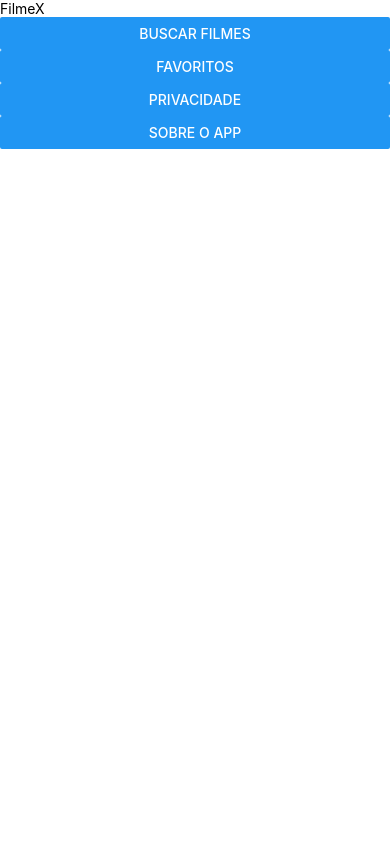
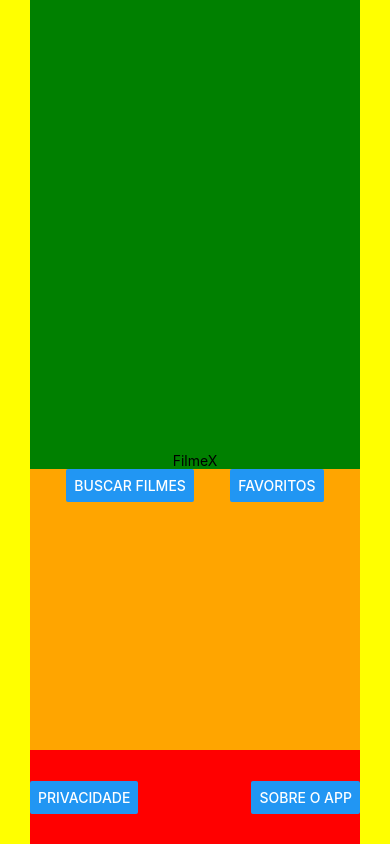
Before and after one commit to tanaka-11/filmex, a React Native app: screen / in a window 390 px wide. Built offline with nearby package versions, Linux system fonts and the light colour scheme.

Commit message:
layout inicial

```diff
--- a/App.js
+++ b/App.js
@@ -14,7 +14,7 @@ export default function App() {
 
       <SafeAreaView style={estilos.container}>
         <View style={estilos.viewLogo}>
-          <Text>FilmeX</Text>
+          <Text style={estilos.viewTextoLogo}>FilmeX</Text>
         </View>
 
         <View style={estilos.viewBotoes}>
@@ -32,11 +32,38 @@ export default function App() {
 }
 
 const estilos = StyleSheet.create({
-  container: {},
+  container: {
+    backgroundColor: "yellow",
+    flex: 1,
+  },
 
-  viewLogo: {},
+  viewLogo: {
+    backgroundColor: "green",
+    textAlign: "center",
+    flex: 5,
+    marginHorizontal: 30,
+    justifyContent: "flex-end",
+  },
 
-  viewBotoes: {},
+  viewTextoLogo: {
+    textAlign: "center",
+  },
 
-  viewRodape: {},
+  viewBotoes: {
+    flex: 3,
+    justifyContent: "space-evenly",
+    flexDirection: "row",
+    alignItems: "flex-start",
+    backgroundColor: "orange",
+    marginHorizontal: 30,
+  },
+
+  viewRodape: {
+    flex: 1,
+    justifyContent: "space-between",
+    alignItems: "center",
+    flexDirection: "row",
+    marginHorizontal: 30,
+    backgroundColor: "red",
+  },
 });
```
